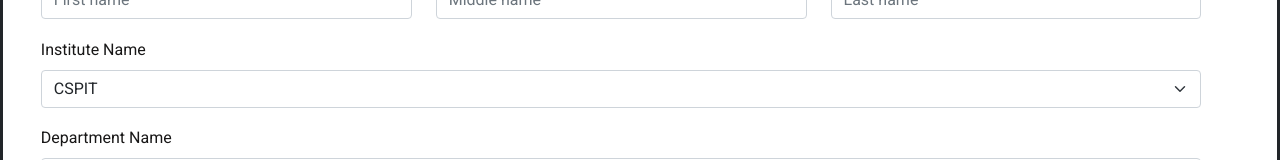
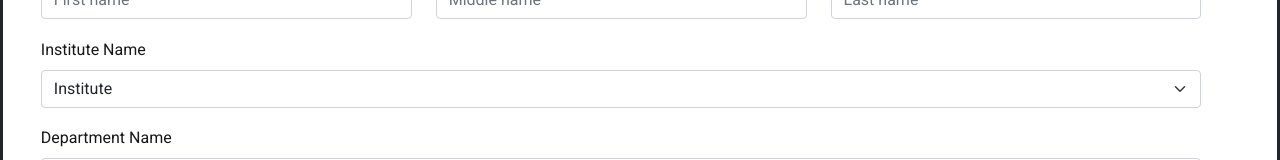
Before and after one commit to ruchitkalathiya/University_Fitness_Center, a React (Create React App) app: page /RegForm in a window 1280 px wide. Shown: the part 159-319 px from the top of the page. Built offline with nearby package versions, Linux system fonts and the light colour scheme.

Commit message:
Radio button fixed!!

```diff
--- a/src/components/Form/RegForm.js
+++ b/src/components/Form/RegForm.js
@@ -108,10 +108,8 @@ function RegForm() {
       await axios.post(`/users/member`, {
         firstname, middlename, lastname, nameofinstitute: institute, nameofDepartment: department, studentIDEmployeeID, residentialAddress, city, zip, telephone, mobileno, email, dob, gender: gender, emergencyContactPerson, relation, telephone1,mobileno1:mobileNo1, email1, pimg: base64Image, memberType,bloodgrp,state
       }).then((res) => {
-        console.log(res)
-        if (res.data.err == 'true') {
+        if (res.data === "error")
           alert('already Member')
-        }
         else alert('done');
       }).catch((err) => {
         alert('err');
@@ -121,10 +119,8 @@ function RegForm() {
       await axios.post(`/users/member`, {
         firstname, middlename, lastname, nameofinstitute: institute, nameofDepartment: department, studentIDEmployeeID, residentialAddress, city, zip, telephone, mobileno, email, dob, gender: gender, emergencyContactPerson, relation, telephone1, mobileno1:mobileNo1, email1, pimg: base64Image, memberType,bloodgrp,state
       }).then((res) => {
-        console.log(res)
-        if (res.data.err = 'true') {
+        if (res.data === "error")
           alert('already Member')
-        }
         else alert('done');
       }).catch((err) => {
         alert('err');
@@ -178,7 +174,7 @@ function RegForm() {
         <Form.Group className="mb-3" controlId="formDepartmentNmae" >
           <Form.Label>Institute Name</Form.Label>
           <Form.Select defaultValue="institute"  onChange={changeSelectOptionHandler}>
-            <option disabled>Institute</option>
+            <option>Institute</option>
             <option value="cspit" selected={institute === "cspit"}>CSPIT</option>
             <option value="depstar" selected={institute === "depstar"}>DEPSTAR</option>
             <option value="rpcp" selected={institute === "rpcp"}>RMPCP</option>
@@ -349,7 +345,6 @@ function RegForm() {
               required
               label="Male"
               name="gender"
-              checked={gender === "male"}
               onChange={(e) => {setGender(e.target.value)}}
               type={type}
               id={`inline-${type}-1`}
@@ -357,7 +352,6 @@ function RegForm() {
             <Form.Check
               inline
               required
-              checked={gender === "female"}
               label="Female"
               name="gender"
               type={type}
```
